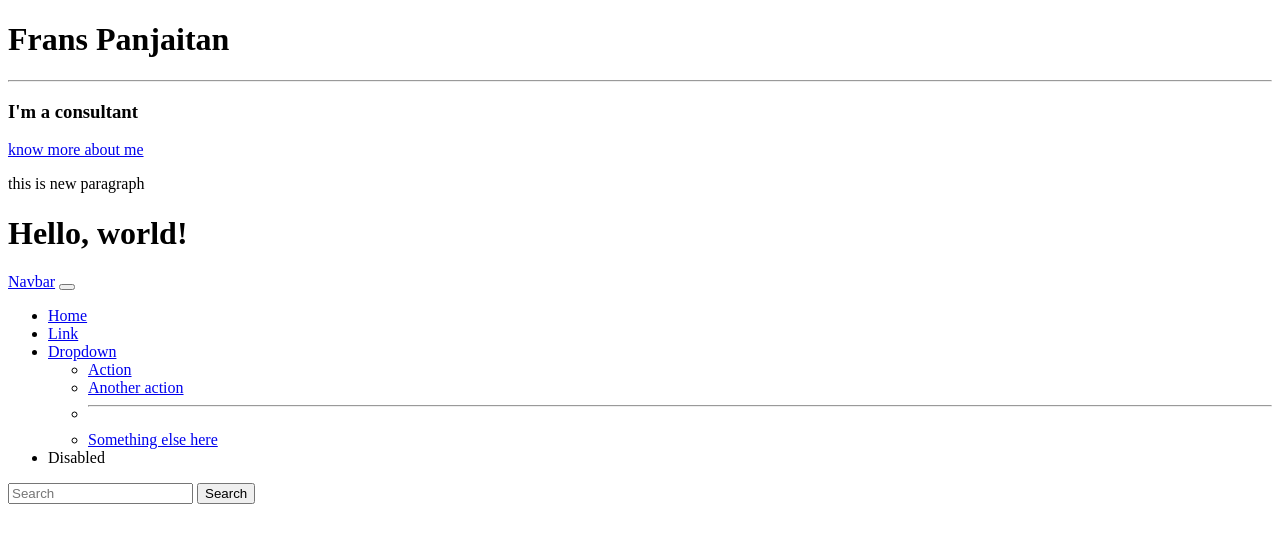
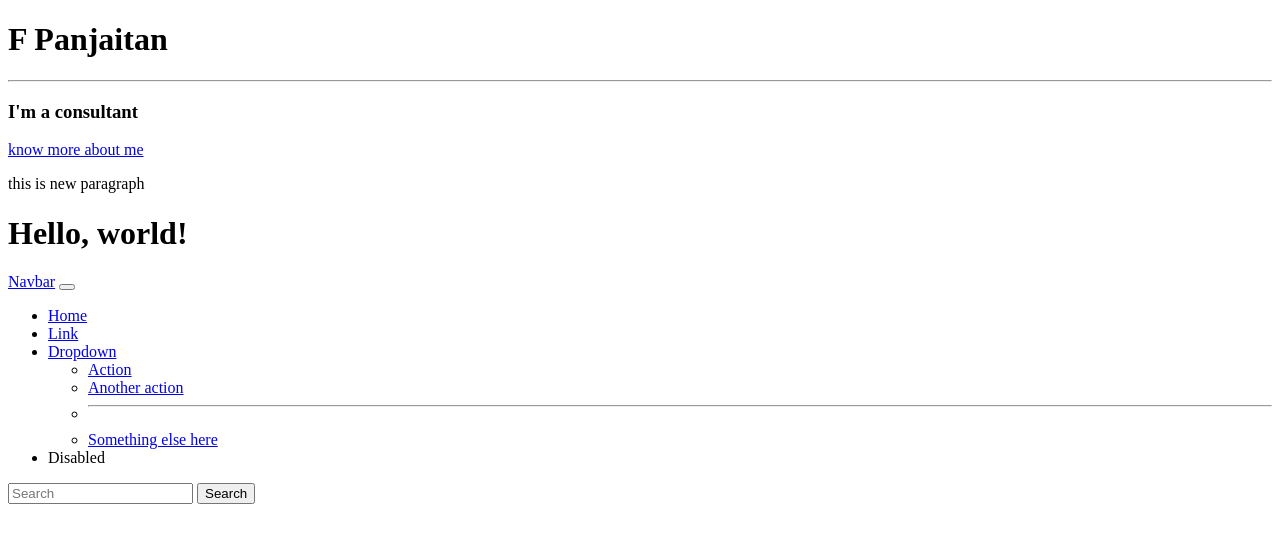
Before and after one commit to franspandjaitan/my-portfolio, a plain HTML site: page home.html in a window 1280 px wide. Drawn offline with Linux system fonts and the light colour scheme.

Commit message:
heading updated by b2

```diff
--- a/home.html
+++ b/home.html
@@ -7,7 +7,7 @@
     <title>My Portfolio</title>
 </head>
 <body>
-    <h1>Frans Panjaitan</h1>
+    <h1>F Panjaitan</h1>
     <hr>
     <h3>I'm a consultant</h3>
     <a href="about.html">know more about me</a>
```
